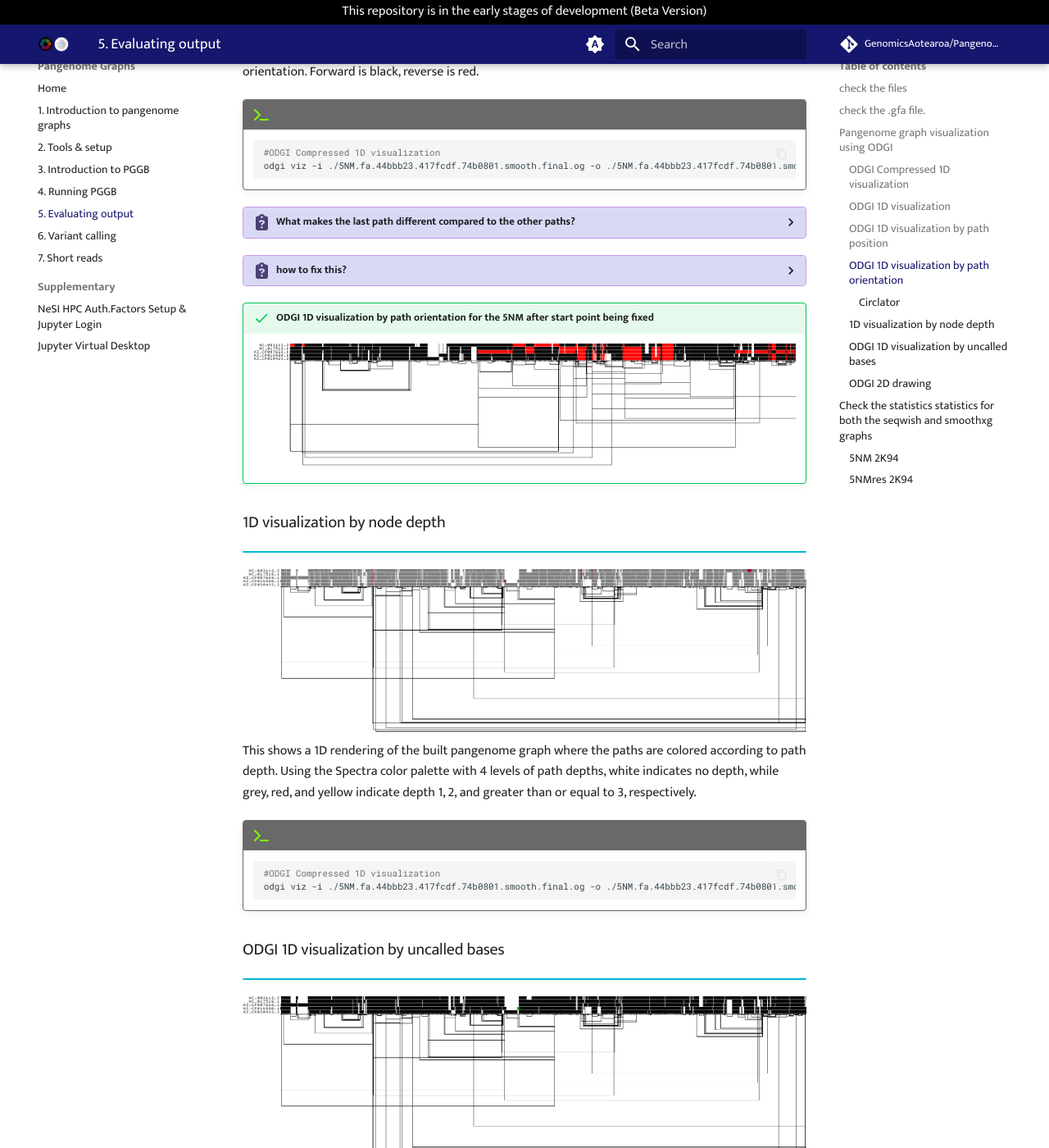
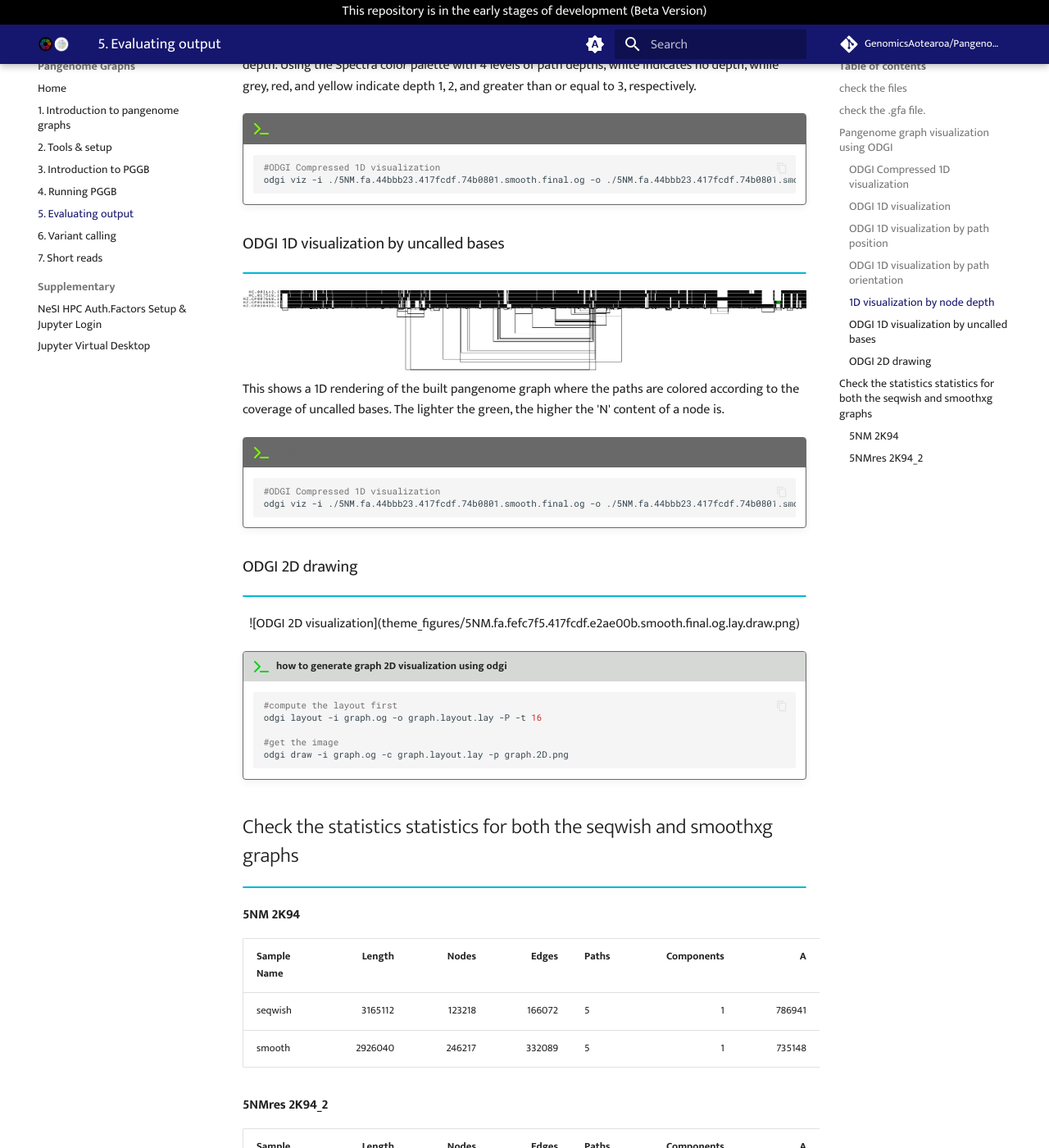
Before and after one commit to GenomicsAotearoa/Pangenome-Graphs-Workshop, an MkDocs documentation site: the page built from docs/5_Evaluating_pggb_output.md, in a window 1280 px wide and 1400 px high, scrolled down 3066 px. Shown: the whole window at 82% size. Built offline with MkDocs 1.6.1 and Material for MkDocs 9.7.7, drawn with Linux system fonts in a browser that asks for light colours; comment, search, counter and statistics services are not loaded; some of the changed lines change nothing that is shown; some of the changed text lies outside the part shown.

Commit message:
Update 5_Evaluating_pggb_output.md

````diff
--- a/docs/5_Evaluating_pggb_output.md
+++ b/docs/5_Evaluating_pggb_output.md
@@ -87,7 +87,7 @@
 ### ODGI Compressed 1D visualization
 !!! info ""
 
-![ODGI Compressed 1D visualization](theme_figures/ODGI-Compressed-1D-5NM.png)
+![ODGI Compressed 1D visualization](theme_figures/5NM.fa.fefc7f5.417fcdf.e2ae00b.smooth.final.og.viz_O_multiqc.png)
 
 This image shows a 1D rendering of the built pangenome graph. The graph nodes are arranged from left to right, forming the pangenome sequence. Summarization of path coverage across all paths. Dark blue means highest coverage. Dark red means lowest coverage. The path names are placed on the left. The black lines under the paths are the links, which represent the graph topology.
 
@@ -102,7 +102,7 @@
 ### ODGI 1D visualization
 !!! info ""
 
-![ODGI 1D visualization](theme_figures/ODGI-1D-5NM.png)
+![ODGI 1D visualization](theme_figures/5NM.fa.fefc7f5.417fcdf.e2ae00b.smooth.final.og.viz_multiqc.png)
 
 This image shows a 1D rendering of the built pangenome graph. The graph nodes are arranged from left to right, forming the pangenome sequence. The colored bars represent the paths versus the pangenome sequence in a binary matrix. The path names are placed on the left. The black lines under the paths are the links, which represent the graph topology.
 
@@ -118,7 +118,7 @@
 !!! info ""
 
 
-![ODGI 1D visualization by path position](theme_figures/ODGI-Path-Position-1D-5NM.png)
+![ODGI 1D visualization by path position](theme_figures/5NM.fa.fefc7f5.417fcdf.e2ae00b.smooth.final.og.viz_pos_multiqc.png)
 
 This shows a 1D rendering of the built pangenome graph where the paths are colored according to their nucleotide position. Light grey means a low path position, black is the highest path position.
 
@@ -133,7 +133,7 @@
 ### ODGI 1D visualization by path orientation
 !!! info ""
 
-![ODGI 1D visualization by path orientation](theme_figures/ODGI-Path-Orientation-1D-5NM.png)
+![ODGI 1D visualization by path orientation](theme_figures/5NM.fa.fefc7f5.417fcdf.e2ae00b.smooth.final.og.viz_inv_multiqc.png)
 This image shows a 1D rendering of the built pangenome graph where the paths are colored by orientation. Forward is black, reverse is red.
 
 !!! terminal "code"
@@ -143,53 +143,12 @@
     odgi viz -i ./5NM.fa.44bbb23.417fcdf.74b0801.smooth.final.og -o ./5NM.fa.44bbb23.417fcdf.74b0801.smooth.final.og.viz_inv_multiqc_1.png -x 1500 -y 500 -a 10 -z -I Consensus_
     ```
 
-??? clipboard-question "What makes the last path different compared to the other paths?"
-
-    The orientation of the last path is almost exactly the reverse of the second to last one, right? Do you think it's possible that the last path of the genome was submitted as its reverse complement?
-
-??? clipboard-question "how to fix this?"
-
-    #### Circlator
-    **Bacterial genomes are typically circular, so establishing a fixed starting point for each input genome during pangenome graph construction could reduce unnecessary complexity within the graph. Once the genomes are aligned with the same starting point, we can build their index using samtools faidx and proceed with constructing the pangenome graph. I encourage you to experiment with this approach after this workshop to see how effectively it functions.**
-
-    !!! terminal-2 "let's fix the start for all genome using circlator, submit a slurm job. It takes less than one minute for each sample"
-
-         ```bash
-         #!/bin/bash -e
-
-         #SBATCH --account       nesi02659
-         #SBATCH --job-name      restart_fna
-         #SBATCH --cpus-per-task 8
-         #SBATCH --mem           4G
-         #SBATCH --time          1:00:00
-
-         module load Circlator/1.5.5-gimkl-2022a-Python-3.10.5
-
-         cd /home/zyang/pg_test
-         data=/home/zyang/pg_test/*.fna
-
-         for f in $data
-         do
-
-         x=$(basename $f .fna)
-         echo ${x}
-
-         circlator fixstart  ${x}.fna  ${x}.restart
-
-         done
-         ```
-
-
-!!! success "ODGI 1D visualization by path orientation for the 5NM after start point being fixed"
-    ![ODGI 1D visualization by path orientation](theme_figures/ODGI-Path-Orientation-1D-5NMres.png)
-
-
 
 
 ### 1D visualization by node depth
 !!! info ""
 
-![ODGI 1D visualization by node depth](theme_figures/ODGI-Node-Depth-1D-5NM.png)
+![ODGI 1D visualization by node depth](theme_figures/5NM.fa.fefc7f5.417fcdf.e2ae00b.smooth.final.og.viz_depth_multiqc.png)
 This shows a 1D rendering of the built pangenome graph where the paths are colored according to path depth. Using the Spectra color palette with 4 levels of path depths, white indicates no depth, while grey, red, and yellow indicate depth 1, 2, and greater than or equal to 3, respectively.
 
 !!! terminal "code"
@@ -205,7 +164,7 @@
 ### ODGI 1D visualization by uncalled bases
 !!! info ""
 
-![ODGI 1D visualization by uncalled bases](theme_figures/ODGI-Uncalled-1D-5NM.png)
+![ODGI 1D visualization by uncalled bases](theme_figures/5NM.fa.fefc7f5.417fcdf.e2ae00b.smooth.final.og.viz_uncalled_multiqc.png)
 This shows a 1D rendering of the built pangenome graph where the paths are colored according to the coverage of uncalled bases. The lighter the green, the higher the 'N' content of a node is.
 
 !!! terminal "code"
@@ -219,12 +178,9 @@
 ### ODGI 2D drawing
 !!! info ""
 
-<center>![ODGI 2D visualization](theme_figures/ODGI-2D-5NM-small.png)</center>
+<center>![ODGI 2D visualization](theme_figures/5NM.fa.fefc7f5.417fcdf.e2ae00b.smooth.final.og.lay.draw.png)</center>
 
-??? clipboard-question "Why does the 2D graph display as three large bubbles?"
-    **The genome of Neisseria meningitidis is highly recombinant, and this recombination is a significant driver of the extensive genetic diversity within the species. The bubbles highlighted on the graph suggest inverted regions, potentially indicating the presence of recombination hotspots*
 
-<br>
 
 !!! terminal-2 "how to generate graph 2D visualization using odgi"
 
@@ -247,7 +203,7 @@
 |seqwish	|3165112	|123218	|166072	|5	|1	|786941	|789388	|784867	|803816	|100|
 |smooth	  |2926040	|246217	|332089	|5	|1	|735148	|742974	|726837	|720981 |100|
 
-#### 5NMres 2K94
+#### 5NMres 2K94_2
 
 | Sample Name                         | Length    | Nodes  | Edges  |Paths       |Components | A   |C    |T    |G    |N   |
 |:-----                               |----------:|-------:|-------:|------------|-----------:|----:|----:|----:|----:|----:|
````
